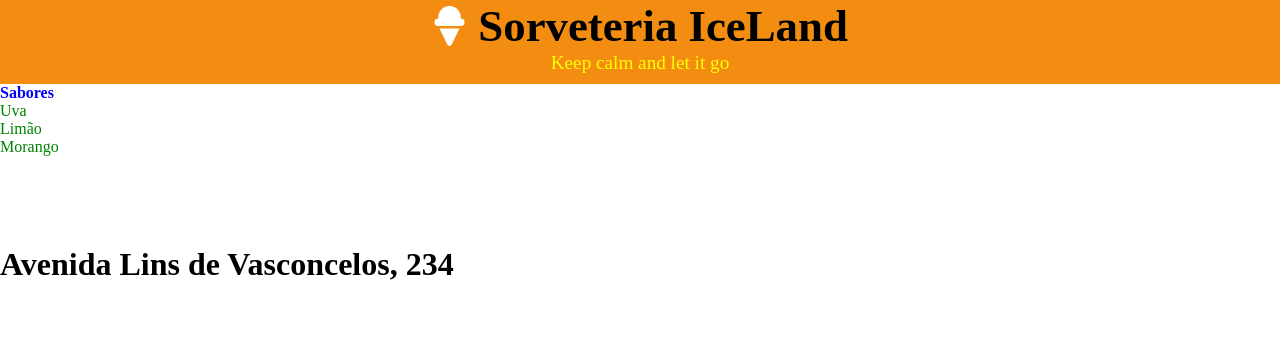
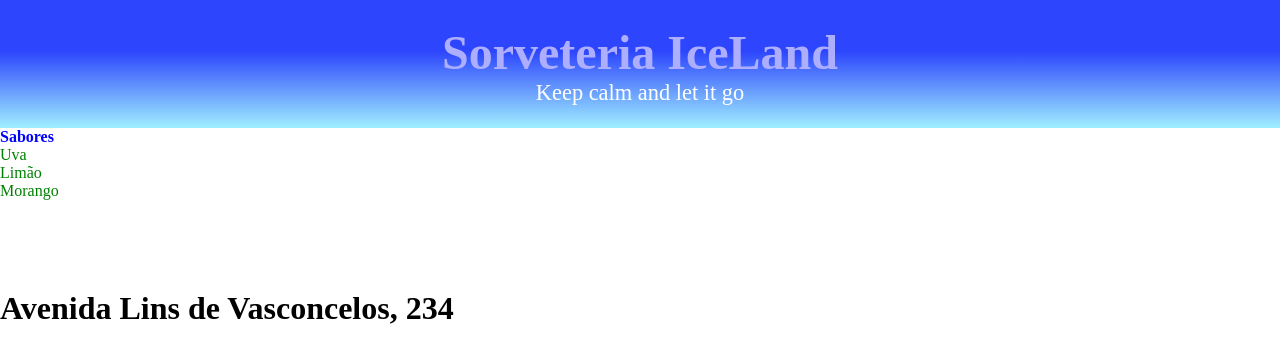
Before and after one commit to enzo-b-pagliacci/Checkpoint2-2ndoSemestre-RWD, a React (Create React App) app in the folder sorveteria/: page / in a window 1280 px wide. Shown: the top 362 px of the page. Built offline with nearby package versions, Linux system fonts and the light colour scheme.

Commit message:
Estilo cabecalho

```diff
--- a/sorveteria/src/componentes/cabecalho/Cabecalho.js
+++ b/sorveteria/src/componentes/cabecalho/Cabecalho.js
@@ -1,20 +1,16 @@
 import React from 'react'
-import {DivCabe, Text, TituloIce} from '../../styled'
-import { FontAwesomeIcon } from '@fortawesome/react-fontawesome'
-import { faIceCream } from '@fortawesome/free-solid-svg-icons'
+import {DivCabe, Text, TituloIce, DivTudo} from '../../styled'
+
 export default function Cabecalho () {
 
 
    return(
        <>
-       <div style={{backgroundColor: '#f28d11'}}>
-            <DivCabe>
-                  <TituloIce><FontAwesomeIcon style={{color: 'white', fontSize:'40px'}}icon={faIceCream} />   Sorveteria IceLand</TituloIce>
-            </DivCabe>
-            <div style={{textAlign: 'center'}}>
-               <Text>Keep calm and let it go</Text>
-            </div>
-         </div>
-
+            <DivTudo>
+                  <DivCabe>
+                        <TituloIce>Sorveteria IceLand</TituloIce>
+                        <Text>Keep calm and let it go</Text>
+                  </DivCabe>
+            </DivTudo>
        </>
 )}
--- a/sorveteria/src/styled.js
+++ b/sorveteria/src/styled.js
@@ -1,16 +1,21 @@
 import styled from 'styled-components';
 
-export const DivCabe = styled.div `
+export const DivTudo = styled.div`
 @import url('https://fonts.googleapis.com/css2?family=Lobster&display=swap');
 font-family:  'Lobster', cursive;
-font-size: 1.4em;
+background: rgb(160,239,255);
+background: linear-gradient(0deg, rgba(160,239,255,1) 0%, rgba(45,70,253,1) 60%);
 `
- export const TituloIce = styled.h1`
- text-align: center;
+export const DivCabe = styled.div `
+text-align: center;
+`
+export const TituloIce = styled.h1`
+color: #aeaeff;
+font-size: 3em;
+padding-top: 25px;
  `
 export const Text = styled.p `
-font-family:  'Lobster', cursive;
-color: Yellow;
-font-size: 1.2em;
-padding-bottom: 10px;
+color: #fff;
+font-size: 1.4em;
+padding-bottom: 1em;
 `
```
Also changed, not shown: sorveteria/src/componentes/img/sorveteria.png (added).
